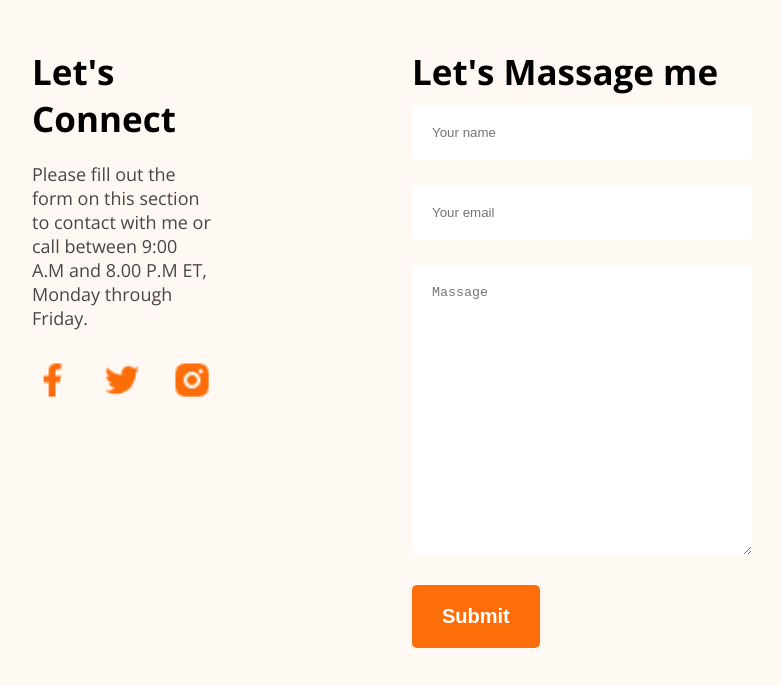
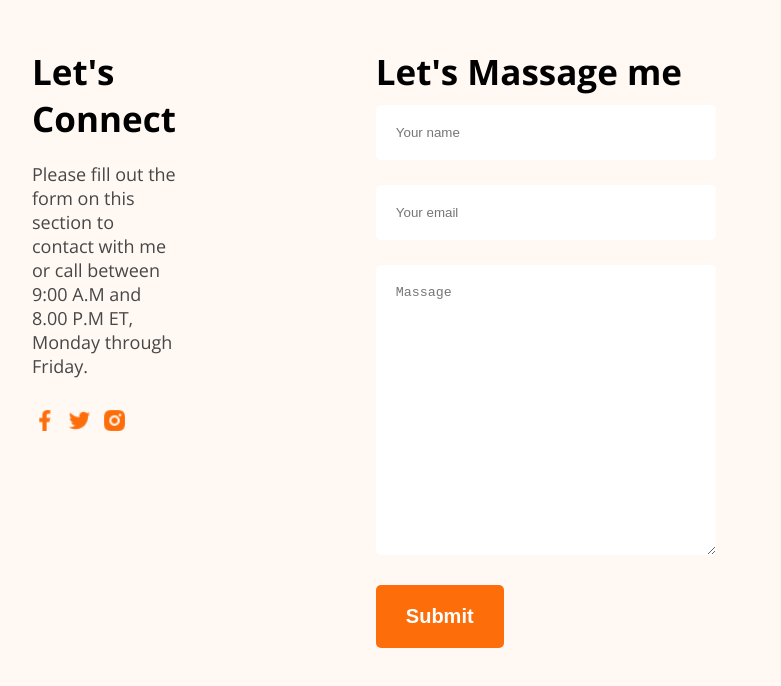
Before and after one commit to shehabRabby/Demo-portfolio-resources, a plain HTML site: page index.html in a window 1280 px wide. Shown: the part 3567-4253 px from the top of the page, without its empty margins (368-1149 px from the left). Drawn offline with nearby package versions, Linux system fonts and the light colour scheme.

Commit message:
footer icon change

```diff
--- a/style.css
+++ b/style.css
@@ -240,12 +240,12 @@ hr{
 /* Footer */
 
 #icon-img{
-  height: 40px;
+  height: 25px;
 }
 
 .icons-list{
     display: flex;
-    gap: 30px;
+    gap: 10px;
     margin-top: 30px;
 }
 footer{
```
Also changed, not shown: images/icons/down-arrow.svg (deleted).
